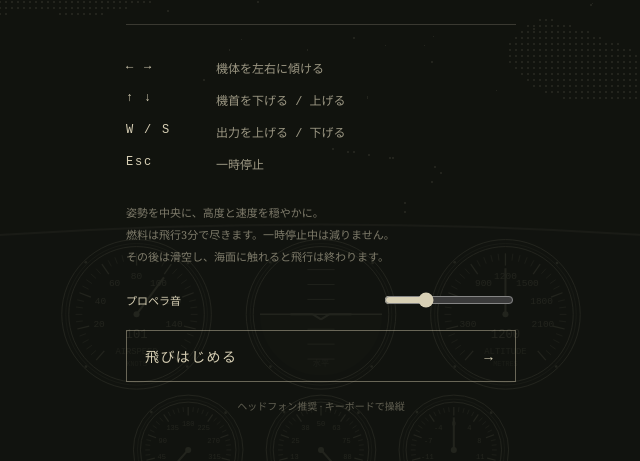
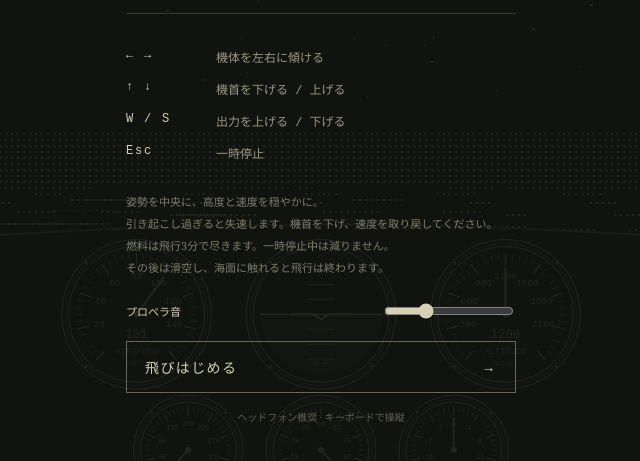
Before and after one commit to chidimi/night-flight, a website built with Vite: page index.html in a window 1280 px wide. Shown: the part 281-742 px from the top of the page, without its empty margins (319-959 px from the left). Built offline with nearby package versions, Linux system fonts and the light colour scheme; animation ran at ten frames a second.

Commit message:
Replace clouds with sea reflections and model aerodynamic stalls

```diff
--- a/index.html
+++ b/index.html
@@ -39,7 +39,7 @@
             </div>
           </dl>
           <p class="note">
-            姿勢を中央に、高度と速度を穏やかに。<br />燃料は飛行3分で尽きます。一時停止中は減りません。<br />その後は滑空し、海面に触れると飛行は終わります。
+            姿勢を中央に、高度と速度を穏やかに。<br />引き起こし過ぎると失速します。機首を下げ、速度を取り戻してください。<br />燃料は飛行3分で尽きます。一時停止中は減りません。<br />その後は滑空し、海面に触れると飛行は終わります。
           </p>
           <label class="volume"
             >プロペラ音
--- a/src/flight.ts
+++ b/src/flight.ts
@@ -8,6 +8,9 @@
   bank: number;
   heading: number;
   vertical: number;
+  /** Direction of velocity relative to the horizon, independent of pitch. */
+  flightPath: number;
+  stalled: boolean;
   /** Pilot throttle setting, from 0 to 1. */
   throttle: number;
   rollRate: number;
@@ -37,6 +40,8 @@
     bank: 0,
     heading: 0,
     vertical: 0,
+    flightPath: 0,
+    stalled: false,
     throttle: 0.65,
     rollRate: 0,
     pitchRate: 0,
@@ -45,43 +50,77 @@
     ended: false,
   };
 }
+// A fictional, trimmed light propeller aircraft, not an aircraft-specific model.
+const GRAVITY = 9.81;
+const CRUISE_SPEED = 52;
+const WING_INCIDENCE = 0.06;
+const CRITICAL_ANGLE = 0.26;
+const RECOVERY_ANGLE = 0.19;
+const TRIM_LIFT = 0.2 + 4.8 * WING_INCIDENCE;
+const LIFT_SCALE = GRAVITY / (CRUISE_SPEED ** 2 * TRIM_LIFT);
+const cruiseDrag = (0.025 + 0.07 * TRIM_LIFT ** 2) * CRUISE_SPEED ** 2 * LIFT_SCALE;
+
+export const angleOfAttack = (state: FlightState): number =>
+  state.pitch + WING_INCIDENCE - state.flightPath;
+
+function liftCoefficient(angle: number): number {
+  const attachedLift = 0.2 + 4.8 * clamp(angle, -CRITICAL_ANGLE, CRITICAL_ANGLE);
+  // Separated airflow loses lift progressively, rather than switching it off.
+  const separation = clamp((Math.abs(angle) - CRITICAL_ANGLE) / 0.18, 0, 1);
+  return attachedLift * (1 - separation * 0.75);
+}
+
 export function step(state: FlightState, input: FlightInput, deltaSeconds: number): void {
   if (state.ended) return;
-  // Fuel is tied to active flight time, independently of throttle.
   state.time += deltaSeconds;
   state.fuel = Math.max(0, 1 - state.time / FUEL_DURATION);
   if (state.fuel < 1e-10) state.fuel = 0;
   state.throttle = clamp(state.throttle + (input.power || 0) * deltaSeconds * 0.17, 0, 1);
 
-  // Smooth control response before integrating pitch and bank.
-  state.rollRate +=
-    ((input.roll || 0) * 0.3 - state.rollRate) * Math.min(1, deltaSeconds * 3);
-  state.pitchRate +=
-    ((input.pitch || 0) * 0.12 - state.pitchRate) * Math.min(1, deltaSeconds * 3);
+  const attack = angleOfAttack(state);
+  if (Math.abs(attack) > CRITICAL_ANGLE) state.stalled = true;
+  else if (Math.abs(attack) < RECOVERY_ANGLE) state.stalled = false;
+
+  const controlAuthority = clamp((state.speed / CRUISE_SPEED) ** 2, 0.15, 1.5);
+  const rollAuthority = controlAuthority * (state.stalled ? 0.3 : 1);
+  const targetRollRate = (input.roll || 0) * 0.3 * rollAuthority;
+  // Static stability and the stall break lower the nose. Elevator authority
+  // weakens with airspeed; pulling harder cannot hold the aircraft aloft.
+  const stallPitch = state.stalled ? -Math.sign(attack) * 0.25 : 0;
+  const targetPitchRate =
+    (input.pitch || 0) * 0.18 * controlAuthority -
+    0.6 * (attack - WING_INCIDENCE) +
+    stallPitch;
+  state.rollRate += (targetRollRate - state.rollRate) * Math.min(1, deltaSeconds * 3);
+  state.pitchRate += (targetPitchRate - state.pitchRate) * Math.min(1, deltaSeconds * 2);
   state.bank = clamp(state.bank + state.rollRate * deltaSeconds, -1.15, 1.15);
-  state.pitch = clamp(state.pitch + state.pitchRate * deltaSeconds, -0.5, 0.5);
+  state.pitch = clamp(state.pitch + state.pitchRate * deltaSeconds, -1.15, 1.15);
 
-  // A trimmed cruise balances thrust; pitch and bank trade speed and altitude.
-  const power = enginePower(state);
-  const targetSpeed = 27 + power * 38.46 - Math.sin(state.pitch) * 32;
-  state.speed += (targetSpeed - state.speed) * deltaSeconds * 0.16;
-  const stallSinkRate = Math.max(0, 32 - state.speed) * 0.55;
-  const targetVerticalSpeed =
-    Math.sin(state.pitch) * state.speed +
-    (power - 0.65) * 6 -
-    (1 - Math.cos(state.bank)) * 7 -
-    stallSinkRate;
-  state.vertical += (targetVerticalSpeed - state.vertical) * deltaSeconds * 0.7;
+  const lift = liftCoefficient(attack);
+  const dynamicPressure = state.speed ** 2 * LIFT_SCALE;
+  const liftAcceleration = dynamicPressure * lift;
+  const separatedDrag = state.stalled ? 0.18 : 0;
+  const dragAcceleration = dynamicPressure * (0.025 + 0.07 * lift ** 2 + separatedDrag);
+  // Approximate constant propeller power as thrust along the flight path.
+  const thrustAcceleration =
+    (enginePower(state) / 0.65) * cruiseDrag * (CRUISE_SPEED / Math.max(20, state.speed));
+  const acceleration =
+    thrustAcceleration - dragAcceleration - GRAVITY * Math.sin(state.flightPath);
+  const pathRate =
+    (liftAcceleration * Math.cos(state.bank) - GRAVITY * Math.cos(state.flightPath)) /
+    Math.max(10, state.speed);
+  state.speed = clamp(state.speed + acceleration * deltaSeconds, 8, 130);
+  state.flightPath = clamp(state.flightPath + pathRate * deltaSeconds, -1.3, 1.3);
+  state.vertical = state.speed * Math.sin(state.flightPath);
 
-  // Integrate the turn and position in world coordinates.
-  state.heading =
-    (state.heading +
-      ((9.81 * Math.tan(state.bank)) / Math.max(25, state.speed)) * deltaSeconds +
-      Math.PI * 2) %
-    (Math.PI * 2);
+  // Only horizontal velocity contributes to map travel and coordinated turns.
+  const horizontalSpeed = state.speed * Math.cos(state.flightPath);
+  const turnRate =
+    (liftAcceleration * Math.sin(state.bank)) / Math.max(10, horizontalSpeed);
+  state.heading = (state.heading + turnRate * deltaSeconds + Math.PI * 2) % (Math.PI * 2);
   state.altitude += state.vertical * deltaSeconds;
-  state.x += Math.sin(state.heading) * state.speed * deltaSeconds;
-  state.z -= Math.cos(state.heading) * state.speed * deltaSeconds;
+  state.x += Math.sin(state.heading) * horizontalSpeed * deltaSeconds;
+  state.z -= Math.cos(state.heading) * horizontalSpeed * deltaSeconds;
   if (state.altitude <= 0) {
     state.altitude = 0;
     state.ended = true;
--- a/src/instruments.ts
+++ b/src/instruments.ts
@@ -11,6 +11,24 @@
       value: (state: FlightState) => enginePower(state) * 100,
     },
     { name: '高度', min: 0, max: 2400, value: (state: FlightState) => state.altitude },
+    {
+      name: '速度',
+      min: 0,
+      max: 260,
+      value: (state: FlightState) => state.speed * 1.94384,
+    },
+    {
+      name: '昇降率',
+      min: -130,
+      max: 130,
+      value: (state: FlightState) => state.vertical,
+    },
+    {
+      name: '機首角',
+      min: -66,
+      max: 66,
+      value: (state: FlightState) => (state.pitch * 180) / Math.PI,
+    },
     {
       name: 'バンク角',
       min: -66,
--- a/src/shaders.ts
+++ b/src/shaders.ts
@@ -11,11 +11,6 @@
 export const DITHER_FRAGMENT_SHADER = /* glsl */ `
   precision highp float;
   uniform sampler2D tex;
-  uniform sampler2D cloudNoise;
-  uniform float veil;
-  uniform mat3 cameraBasis;
-  uniform vec2 viewScale;
-  uniform vec3 cloudOffset;
   varying vec2 uvv;
 
   // A 4-by-4 Bayer matrix, expressed arithmetically to avoid dynamic indexing.
@@ -30,26 +25,45 @@
     return (4.0 * lowBits + highBits + 0.5) / 16.0;
   }
 
-  float noise(vec3 position) {
-    vec2 plane = position.xz + position.y * vec2(0.37, 0.73);
-    return texture2D(cloudNoise, plane / 64.0).r;
-  }
-
   void main() {
-    vec3 viewRay = normalize(vec3((uvv * 2.0 - 1.0) * viewScale, -1.0));
-    vec3 skyRay = cameraBasis * viewRay;
-    vec3 samplePosition = skyRay * vec3(3.0, 7.0, 3.0) + cloudOffset;
-    float cloudShape = noise(samplePosition) * 0.7
-                     + noise(samplePosition * 2.1) * 0.3;
-    float wisps = smoothstep(0.43, 0.73, cloudShape);
-    float skyMask = smoothstep(-0.08, 0.12, skyRay.y);
-    float obscurity = max(veil, wisps * skyMask * 0.96);
-    // Only a trace of paper in the cloud edges; dense fog stays almost black.
-    float cloudLight = wisps * skyMask * 0.055 * (1.0 - veil);
-    float brightness = texture2D(tex, uvv).r * (1.0 - obscurity) + cloudLight;
+    float brightness = texture2D(tex, uvv).r;
     float threshold = bayer(gl_FragCoord.xy);
     vec3 ink = vec3(23.0, 24.0, 21.0) / 255.0;
     vec3 paper = vec3(216.0, 208.0, 181.0) / 255.0;
     gl_FragColor = vec4(mix(ink, paper, step(threshold, brightness)), 1.0);
   }
 `;
+
+/** World-space wave streaks establish the sea without lighting the whole scene. */
+export const SEA_VERTEX_SHADER = /* glsl */ `
+  varying vec3 seaPosition;
+
+  void main() {
+    vec4 worldPosition = modelMatrix * vec4(position, 1.0);
+    seaPosition = worldPosition.xyz;
+    gl_Position = projectionMatrix * viewMatrix * worldPosition;
+  }
+`;
+
+export const SEA_FRAGMENT_SHADER = /* glsl */ `
+  precision highp float;
+  uniform float time;
+  uniform vec3 moonDirection;
+  varying vec3 seaPosition;
+
+  void main() {
+    vec3 toSea = seaPosition - cameraPosition;
+    float distanceToSea = length(toSea.xz);
+    vec2 bearing = toSea.xz / max(distanceToSea, 1.0);
+    float moonPath = smoothstep(0.94, 0.999, dot(bearing, normalize(moonDirection.xz)));
+    float phase = seaPosition.z * 0.006
+                + sin(seaPosition.x * 0.0015 + time * 0.2) * 1.5 + time * 0.7;
+    // Fade unresolved wave lines before they alias into a distant checkerboard.
+    float resolved = 1.0 - smoothstep(0.5, 2.0, fwidth(phase));
+    float crests = smoothstep(0.72, 0.98, sin(phase)) * resolved;
+    float brokenReflection = 0.5 + 0.5 * sin(seaPosition.x * 0.0035 - time * 0.4);
+    float shimmer = crests * brokenReflection * (0.12 + moonPath * 0.35);
+    float horizon = 0.025 * smoothstep(1000.0, 18000.0, distanceToSea);
+    gl_FragColor = vec4(vec3(0.012 + horizon + shimmer), 1.0);
+  }
+`;
--- a/src/world.ts
+++ b/src/world.ts
@@ -1,6 +1,11 @@
 import type { FlightState } from './flight.ts';
 import * as THREE from 'three';
-import { DITHER_VERTEX_SHADER, DITHER_FRAGMENT_SHADER } from './shaders.ts';
+import {
+  DITHER_VERTEX_SHADER,
+  DITHER_FRAGMENT_SHADER,
+  SEA_VERTEX_SHADER,
+  SEA_FRAGMENT_SHADER,
+} from './shaders.ts';
 export function createWorld(canvas: HTMLCanvasElement) {
   const renderer = new THREE.WebGLRenderer({ canvas, antialias: false });
   renderer.setPixelRatio(1);
@@ -45,58 +50,27 @@
     moonDirection.clone().negate(),
   );
   scene.add(moon);
+  const seaUniforms = {
+    time: { value: 0 },
+    moonDirection: { value: moonDirection },
+  };
   const sea = new THREE.Mesh(
     new THREE.PlaneGeometry(120000, 120000),
-    new THREE.MeshBasicMaterial({ color: 0x030303 }),
+    new THREE.ShaderMaterial({
+      uniforms: seaUniforms,
+      vertexShader: SEA_VERTEX_SHADER,
+      fragmentShader: SEA_FRAGMENT_SHADER,
+    }),
   );
   sea.rotation.x = -Math.PI / 2;
   scene.add(sea);
-  const lightPositions = [];
-  for (let i = 0; i < 180; i++) {
-    const z = -3000 - random() * 26000,
-      x = 1500 + Math.sin(z * 0.0003) * 1100 + random() * 350;
-    lightPositions.push(x, 3, z);
-  }
-  const lightGeometry = new THREE.BufferGeometry();
-  lightGeometry.setAttribute(
-    'position',
-    new THREE.Float32BufferAttribute(lightPositions, 3),
-  );
-  scene.add(
-    new THREE.Points(
-      lightGeometry,
-      new THREE.PointsMaterial({ color: 0x777777, size: 1, sizeAttenuation: false }),
-    ),
-  );
   const renderTarget = new THREE.WebGLRenderTarget(640, 360, {
     minFilter: THREE.NearestFilter,
     magFilter: THREE.NearestFilter,
   });
   const ditherScene = new THREE.Scene(),
     ditherCamera = new THREE.OrthographicCamera(-1, 1, 1, -1, 0, 1);
-  // Reuse a small noise texture instead of evaluating noise hashes per pixel.
-  // Linear filtering and two sampling scales keep the cloud edges continuous.
-  const noiseSize = 64;
-  const noisePixels = new Uint8Array(noiseSize * noiseSize * 4);
-  for (let index = 0; index < noisePixels.length; index += 4) {
-    const shade = Math.floor(random() * 256);
-    noisePixels[index] = shade;
-    noisePixels[index + 1] = shade;
-    noisePixels[index + 2] = shade;
-    noisePixels[index + 3] = 255;
-  }
-  const cloudNoise = new THREE.DataTexture(noisePixels, noiseSize, noiseSize);
-  cloudNoise.wrapS = cloudNoise.wrapT = THREE.RepeatWrapping;
-  cloudNoise.minFilter = cloudNoise.magFilter = THREE.LinearFilter;
-  cloudNoise.needsUpdate = true;
-  const uniforms = {
-    cloudNoise: { value: cloudNoise },
-    tex: { value: renderTarget.texture },
-    veil: { value: 0 },
-    cameraBasis: { value: new THREE.Matrix3() },
-    viewScale: { value: new THREE.Vector2() },
-    cloudOffset: { value: new THREE.Vector3() },
-  };
+  const uniforms = { tex: { value: renderTarget.texture } };
   const material = new THREE.ShaderMaterial({
     uniforms,
     vertexShader: DITHER_VERTEX_SHADER,
@@ -109,31 +83,14 @@
     renderTarget.setSize(width, Math.round((width * viewportHeight) / viewportWidth));
     camera.aspect = viewportWidth / viewportHeight;
     camera.updateProjectionMatrix();
-    const halfHeight = Math.tan(THREE.MathUtils.degToRad(camera.fov / 2));
-    uniforms.viewScale.value.set(halfHeight * camera.aspect, halfHeight);
   }
   function draw(state: FlightState) {
     camera.position.set(state.x, state.altitude, state.z);
     camera.rotation.set(state.pitch, -state.heading, -state.bank);
     stars.position.copy(camera.position);
     moon.position.copy(camera.position).addScaledVector(moonDirection, 24000);
-    camera.updateMatrixWorld();
-    uniforms.cameraBasis.value.setFromMatrix4(camera.matrixWorld);
-    // Simulation time freezes the clouds during pause; world-space rays make
-    // their direction follow the view naturally when banking or turning.
-    uniforms.cloudOffset.value.set(
-      state.x / 3500 + state.time * 0.003,
-      state.altitude / 3500,
-      state.z / 3500,
-    );
     sea.position.set(state.x, 0, state.z);
-    const cloudDensity = Math.exp(
-      -Math.pow(
-        (Math.sin(state.z / 4400 + 1.1) + 0.3 * Math.sin(state.x / 2800)) / 0.24,
-        2,
-      ),
-    );
-    uniforms.veil.value = cloudDensity * 0.98;
+    seaUniforms.time.value = state.time;
     renderer.setRenderTarget(renderTarget);
     renderer.render(scene, camera);
     renderer.setRenderTarget(null);
```
Also changed, not shown: DESIGN.md (+13 -3 lines), tests/e2e/flight.spec.ts (+29 -1 lines), tests/flight.test.ts (+66 -0 lines), README.md.
